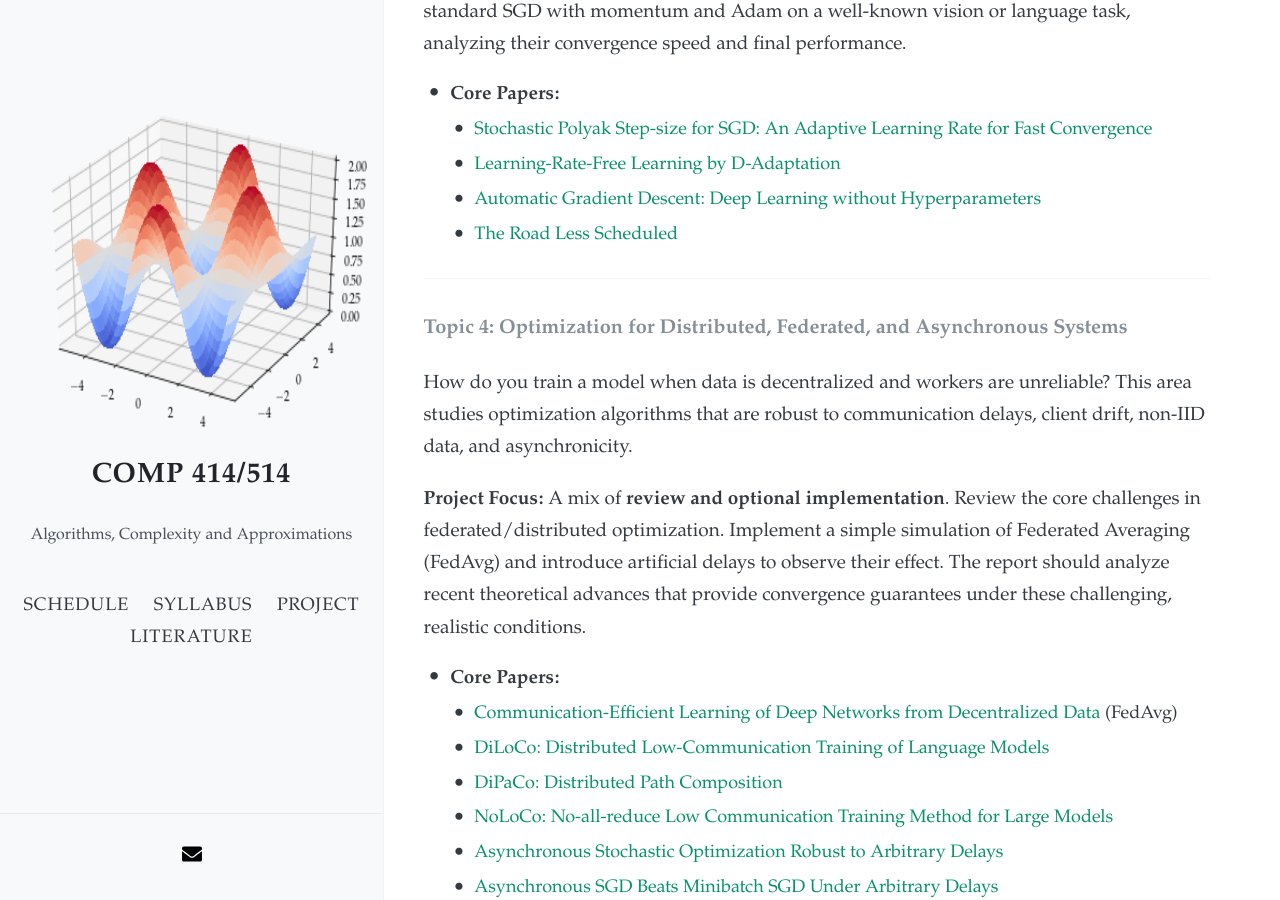
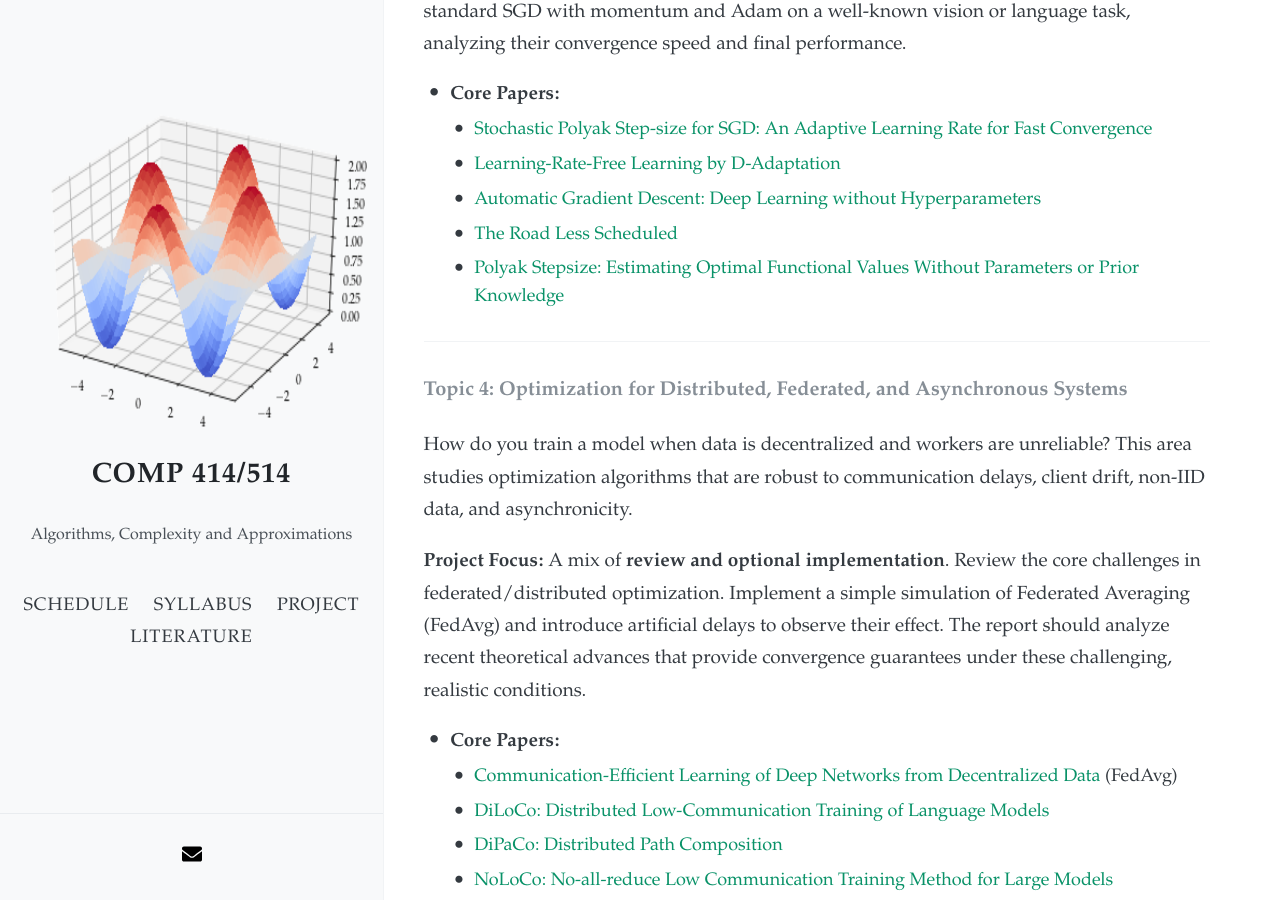
Before and after one commit to akyrillidis/comp414-514, a Jekyll site: the page built from project.md, in a window 1280 px wide and 900 px high, scrolled down 3051 px. Built offline with Jekyll 4.4.1, drawn with Linux system fonts in a browser that asks for light colours; nearby versions of some CDN libraries.

Commit message:
Update project.md

```diff
--- a/project.md
+++ b/project.md
@@ -78,6 +78,7 @@ The learning rate is arguably the most critical hyperparameter in deep learning.
   - [Learning-Rate-Free Learning by D-Adaptation](https://arxiv.org/pdf/2301.07733.pdf)
   - [Automatic Gradient Descent: Deep Learning without Hyperparameters](https://arxiv.org/pdf/2304.05187.pdf)
   - [The Road Less Scheduled](https://arxiv.org/abs/2405.15682)
+  - [Polyak Stepsize: Estimating Optimal Functional Values Without Parameters or Prior Knowledge](https://arxiv.org/pdf/2508.17288)
 
 ---
 
```
